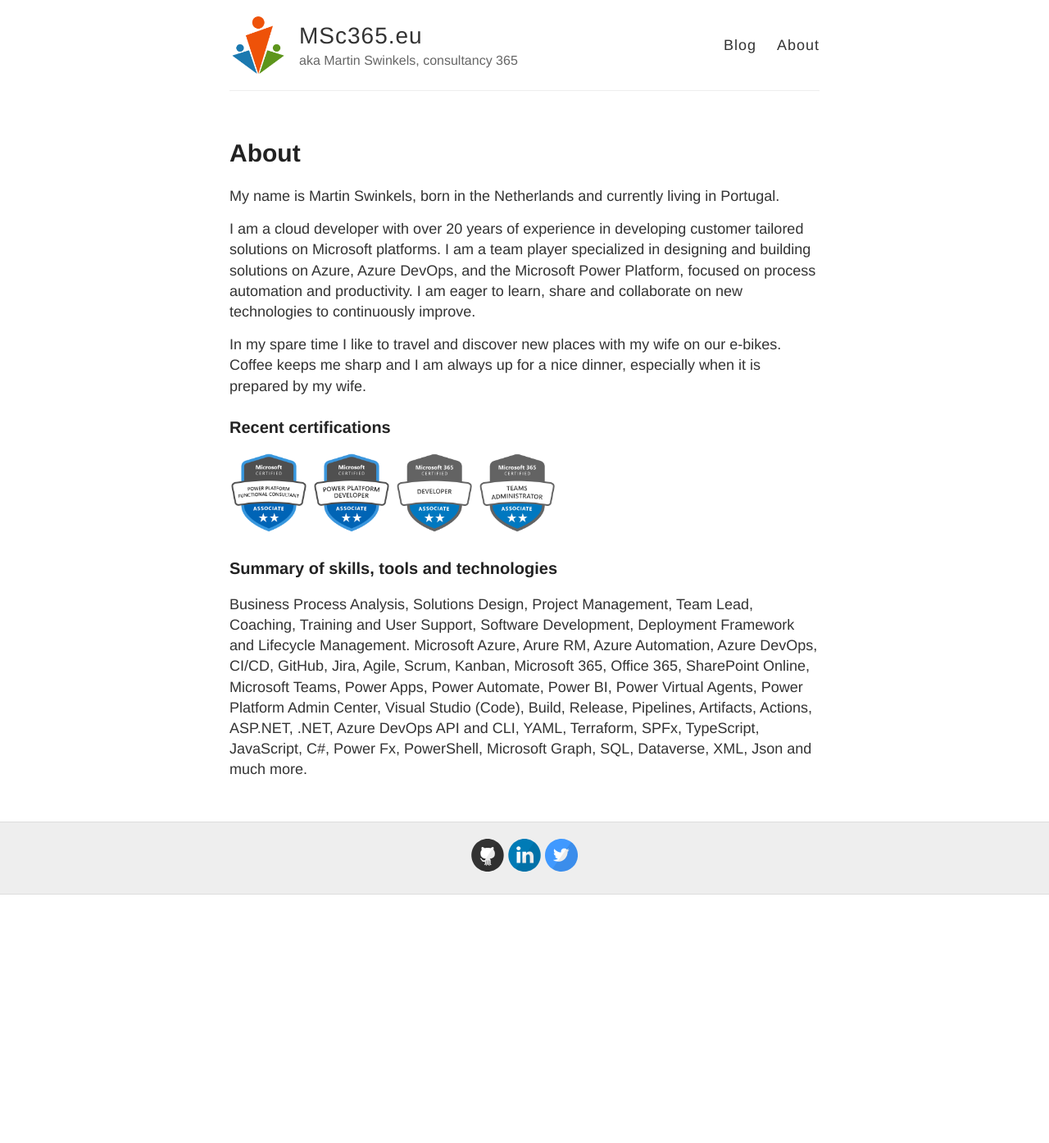
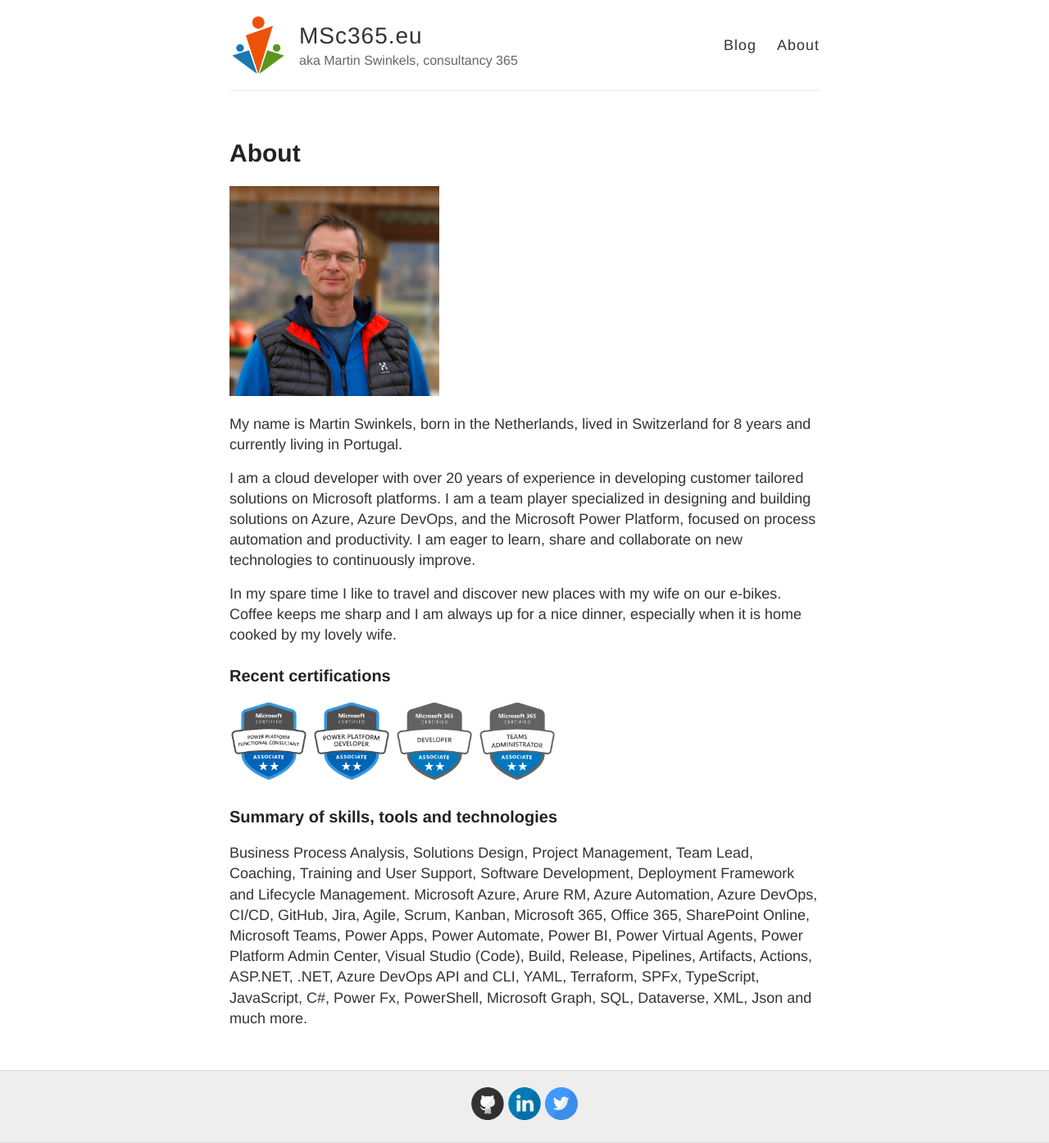
Before and after one commit to msc365/msc365.github.io, a Jekyll site: the page built from about.md, in a window 1280 px wide. Shown: the whole page at 82% size. Built offline with Jekyll 4.4.1, drawn with Linux system fonts in a browser that asks for light colours; before the commit the page ends 1091 px from its top, so only the background shows below that.

Commit message:
Update about.md
Added profile picture

```diff
--- a/about.md
+++ b/about.md
@@ -4,11 +4,13 @@
 permalink: /about/
 ---
 
-My name is Martin Swinkels, born in the Netherlands and currently living in Portugal.
+<img src="https://msc365.eu/images/msc365-profile.jpg" width="256">
+
+My name is Martin Swinkels, born in the Netherlands, lived in Switzerland for 8 years and currently living in Portugal.
 
 I am a cloud developer with over 20 years of experience in developing customer tailored solutions on Microsoft platforms. I am a team player specialized in designing and building solutions on Azure, Azure DevOps, and the Microsoft Power Platform, focused on process automation and productivity. I am eager to learn, share and collaborate on new technologies to continuously improve.
 
-In my spare time I like to travel and discover new places with my wife on our e-bikes. Coffee keeps me sharp and I am always up for a nice dinner, especially when it is prepared by my wife.
+In my spare time I like to travel and discover new places with my wife on our e-bikes. Coffee keeps me sharp and I am always up for a nice dinner, especially when it is home cooked by my lovely wife.
 
 ### Recent certifications
 
```
